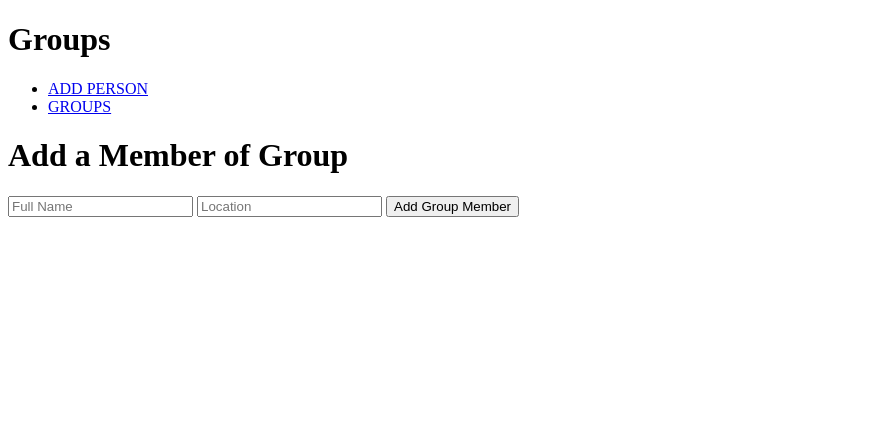
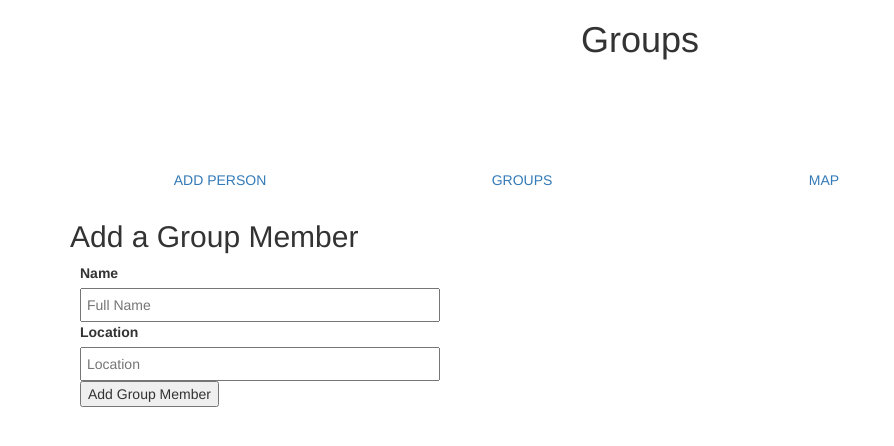
Before and after one commit to liuyuanneu/Grouping, a website: page client/index.html at #/group in a window 1280 px wide. Shown: the whole page, without its empty margins (0-894 px from the left). Drawn offline with nearby package versions, Linux system fonts and the light colour scheme; some packages are replaced by stand-ins of ours.

Commit message:
Adding Styles

```diff
--- a/client/app/user/user.html
+++ b/client/app/user/user.html
@@ -1,8 +1,10 @@
-<div id='user'>
-  <h1>Add a Member of Group</h1>
-  <form name='userForm' ng-submit='addUser(user)'>
-    <input type='text' ng-model='user.username' placeholder="Full Name">
-    <input type='text' ng-model='user.location' placeholder="Location">
+<div id='user' class='form-group'>
+  <h2>Add a Group Member</h2>
+  <form name='userForm' ng-submit='addUser(user)' class="form-horizontal">
+    <label for='username'>Name</label>
+    <input id="username" type='text' ng-model='user.username' placeholder="Full Name">
+    <label for="location">Location</label>
+    <input id="location" type='text' ng-model='user.location' placeholder="Location">
     <button>Add Group Member</button>
   </form>
 </div>
--- a/client/index.html
+++ b/client/index.html
@@ -3,20 +3,33 @@
 <head>
   <meta charset="UTF-8">
   <title>Groups</title>
+  <link rel="stylesheet" type="text/css" href="styles/style.css" />
+  <link rel="stylesheet" href="http://maxcdn.bootstrapcdn.com/bootstrap/3.3.6/css/bootstrap.min.css">
+
+<!-- jQuery library -->
+<script src="https://ajax.googleapis.com/ajax/libs/jquery/1.12.4/jquery.min.js"></script>
+
+<!-- Latest compiled JavaScript -->
+<script src="http://maxcdn.bootstrapcdn.com/bootstrap/3.3.6/js/bootstrap.min.js"></script>
 </head>
 <body>
   <h1>Groups</h1>
-  <ul>
+  <div class="container">
+    <div class='navigation'>
+      <ul id="menu" class="nav nav-pills">
         <li>
           <a href='#/users'>ADD PERSON</a>
         </li>
         <li>
           <a href='#/group'>GROUPS</a>
         </li>
+        <li>
+          <a href="#/map">MAP</a>
+        </li>
       </ul>
-
-  <div ng-view></div>
-
+    </div>
+  <div ng-view ></div>
+  </div>
 
   <script src="https://cdnjs.cloudflare.com/ajax/libs/underscore.js/1.6.0/underscore.js" type="text/javascript"></script>
 
--- /dev/null
+++ b/client/styles/style.css
@@ -0,0 +1,64 @@
+body {
+  background: #fff;
+  color: #333;
+  font-family: Lato, sans-serif;
+}
+.container {
+  display: block;
+  margin: 100px auto 0;
+}
+
+h1{
+  text-align:center;
+  margin: 100px auto 0;
+}
+
+a{
+  appearance: button; /* CSS3 */
+  -webkit-appearance: button; /* Safari and Chrome */
+  /*padding: 5px 15px;*/
+  color: #000;
+  text-decoration: none;
+}
+.navigation {
+
+  height: 40px;
+  text-align: center;
+}
+
+.navigation ul {
+
+  list-style: none;
+}
+
+.navigation li {
+  float: left;
+}
+
+.navigation li a {
+  width: 300px;
+  height: 40px;
+  line-height: 20px;
+  padding: 10px;
+  display: block;
+  text-align: center;
+}
+.navigation li a:hover {
+  background-color: #ddd;
+}
+
+.navigation li a.selected {
+  background-color: #ccc;
+}
+
+form {
+  margin: 10px;
+}
+
+input {
+  width: 360px;
+  display: block;
+  font-size: 13px;
+  padding: 5px;
+  margin-bottom: 5px;
+}
```
Also changed, not shown: client/app/group/group.html (+2 -2 lines). Lines whose indentation alone changed are shown as unchanged.
